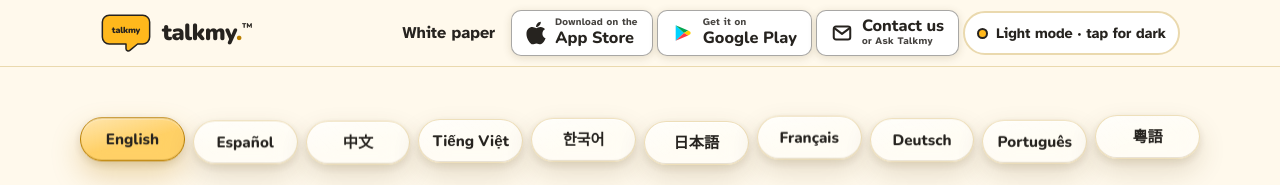
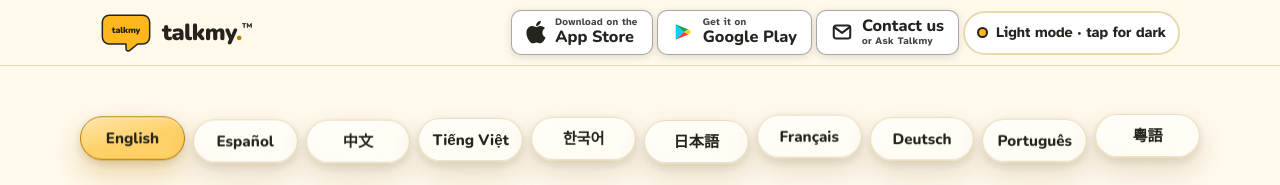
Before and after one commit to clonemyai/talkmy, a plain HTML site: page index.html in a window 1280 px wide. Shown: the top 185 px of the page. Drawn offline with nearby package versions, Linux system fonts and the light colour scheme.

Commit message:
Remove White paper link from top nav; footer keeps it (Tony, Nov 18)

```diff
--- a/index.html
+++ b/index.html
@@ -568,7 +568,6 @@
           <span class="wordmark">talkmy<span class="dot">.</span><sup class="tm">™</sup></span>
         </a>
         <nav class="topnav" aria-label="Page sections" data-i18n-aria="navAria">
-          <a href="whitepaper.html" data-i18n="navWhitepaper">White paper</a>
           <a class="store-btn store-btn-nav" id="storeIosNav" href="https://talkmy.ai">
             <svg width="20" height="26" viewBox="0 0 384 512" fill="currentColor" aria-hidden="true"><path d="M318.7 268.7c-.2-36.7 16.4-64.4 50-84.8-18.8-26.9-47.2-41.7-84.7-44.6-35.5-2.8-74.3 20.7-88.5 20.7-15 0-49.4-19.7-76.4-19.7C63.3 141.2 4 184.8 4 273.5q0 39.3 14.4 81.2c12.8 36.7 59 126.7 107.2 125.2 25.2-.6 43-17.9 75.8-17.9 31.8 0 48.3 17.9 76.4 17.9 48.6-.7 90.4-82.5 102.6-119.3-65.2-30.7-61.7-90-61.7-91.9zm-56.6-164.2c27.3-32.4 24.8-61.9 24-72.5-24.1 1.4-52 16.4-67.9 34.9-17.5 19.8-27.8 44.3-25.6 71.9 26.1 2 49.9-11.4 69.5-34.3z"/></svg>
             <span><span class="sb-small" data-i18n="iosSmall">Download on the</span><span class="sb-big" data-i18n="iosBig">App Store</span></span>
```
